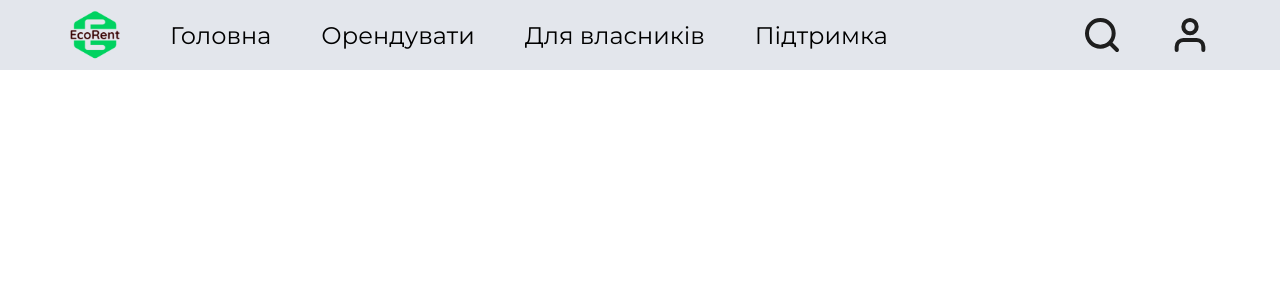
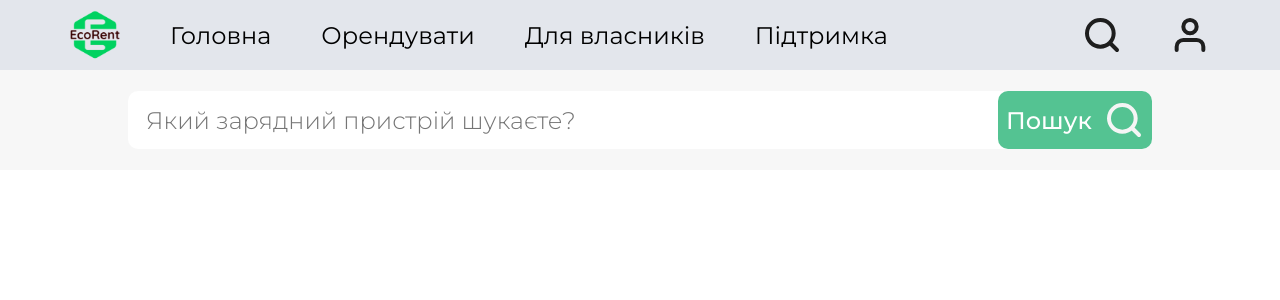
Before and after one commit to DIS-Guys/EcoRent_Frontend, a React (Vite) app: page / in a window 1280 px wide. Shown: the top 300 px of the page. Built offline with nearby package versions, Linux system fonts and the light colour scheme.

Commit message:
Add search section

```diff
--- a/src/App.css
+++ b/src/App.css
@@ -1,8 +1,13 @@
+* {
+  box-sizing: border-box;
+  font-family: 'Montserrat', sans-serif;
+  font-weight: normal;
+}
+
 body {
   margin: 0;
   width: 100vw;
   height: 100vh;
-  font-family: 'Montserrat', sans-serif;
 }
 
 .header {
@@ -42,3 +47,64 @@ body {
 .icon-link {
   display: flex;
 }
+
+.main {
+  display: flex;
+  justify-content: center;
+  background-color: #F7F7F7;
+}
+
+.search {
+  height: 100px;
+  display: flex;
+  align-items: center;
+}
+
+.container {
+  width: 1024px;
+}
+
+.search-block {
+  position: relative;
+  width: 100%;
+  height: 58px;
+  display: flex;
+}
+
+.main-search {
+  border: none;
+  outline: none;
+  width: 100%;
+  background-color: #FFF;
+  border-radius: 10px;
+  font-weight: 300;
+  font-size: 24px;
+  padding-left: 18px;
+}
+
+.search-button {
+  border: none;
+  background-color: #54C392;
+  border-radius: 10px;
+  cursor: pointer;
+  position: absolute;
+  display: flex;
+  height: 100%;
+  width: 154px;
+  align-items: center;
+  padding-inline: 8px;
+  justify-content: space-between;
+  right: 0;
+  transition: background-color 0.3s ease;
+}
+
+.search-button:hover {
+  background-color: #3E9670;
+}
+
+.search-button-text {
+  font-size: 24px;
+  color: #FFF;
+  font-weight: 500;
+  margin: 0;
+}
--- a/src/App.tsx
+++ b/src/App.tsx
@@ -43,6 +43,25 @@ const App: React.FC = () => {
           </a>
         </div>
       </header>
+      <main className="main">
+        <div className="container">
+          <section className="search">
+            <div className="search-block">
+              <input
+                className="main-search"
+                type="text"
+                placeholder="Який зарядний пристрій шукаєте?"
+              />
+              <button className="search-button">
+                <p className='search-button-text'>Пошук</p>
+                <img src="/icons/white-search.svg" alt="Search" />
+              </button>
+            </div>
+          </section>
+          <section className="about-us"></section>
+          <section className="rent"></section>
+        </div>
+      </main>
     </>
   );
 };
```
Also changed, not shown: public/icons/white-search.svg (added).
